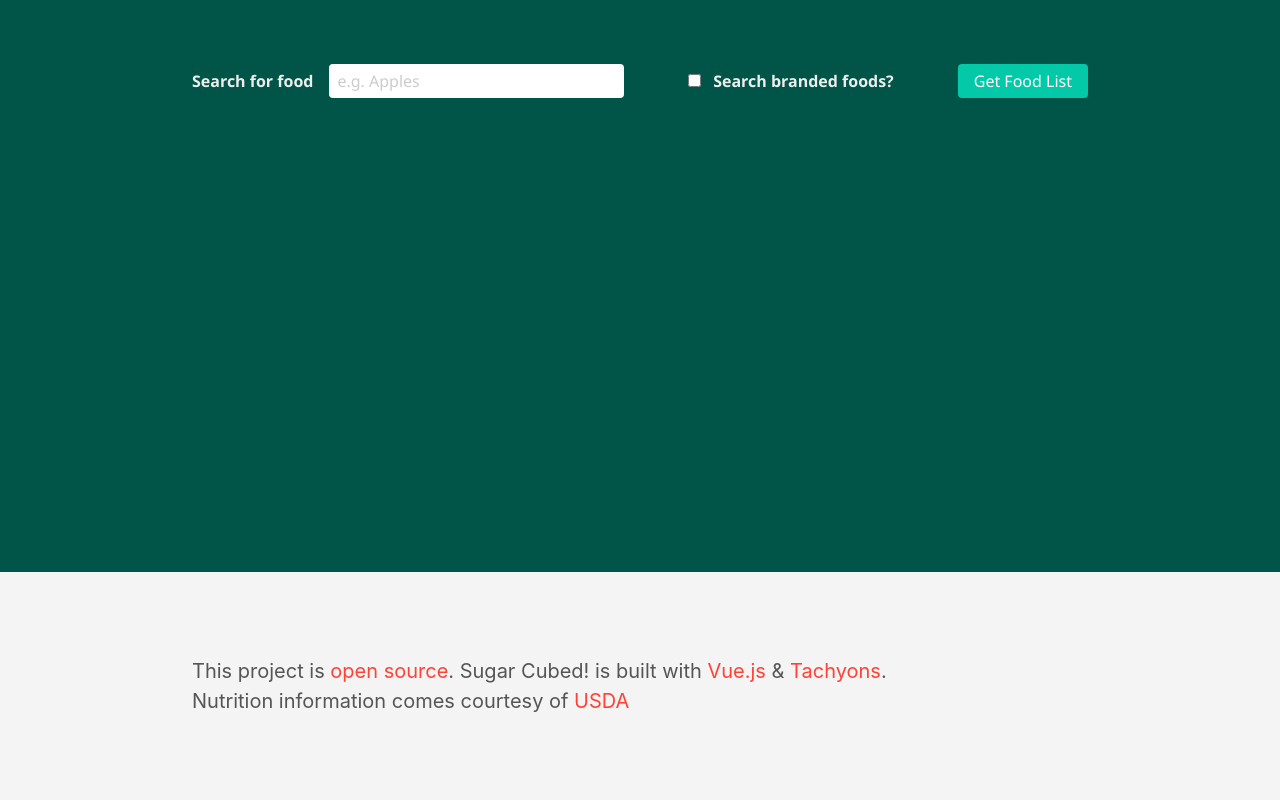
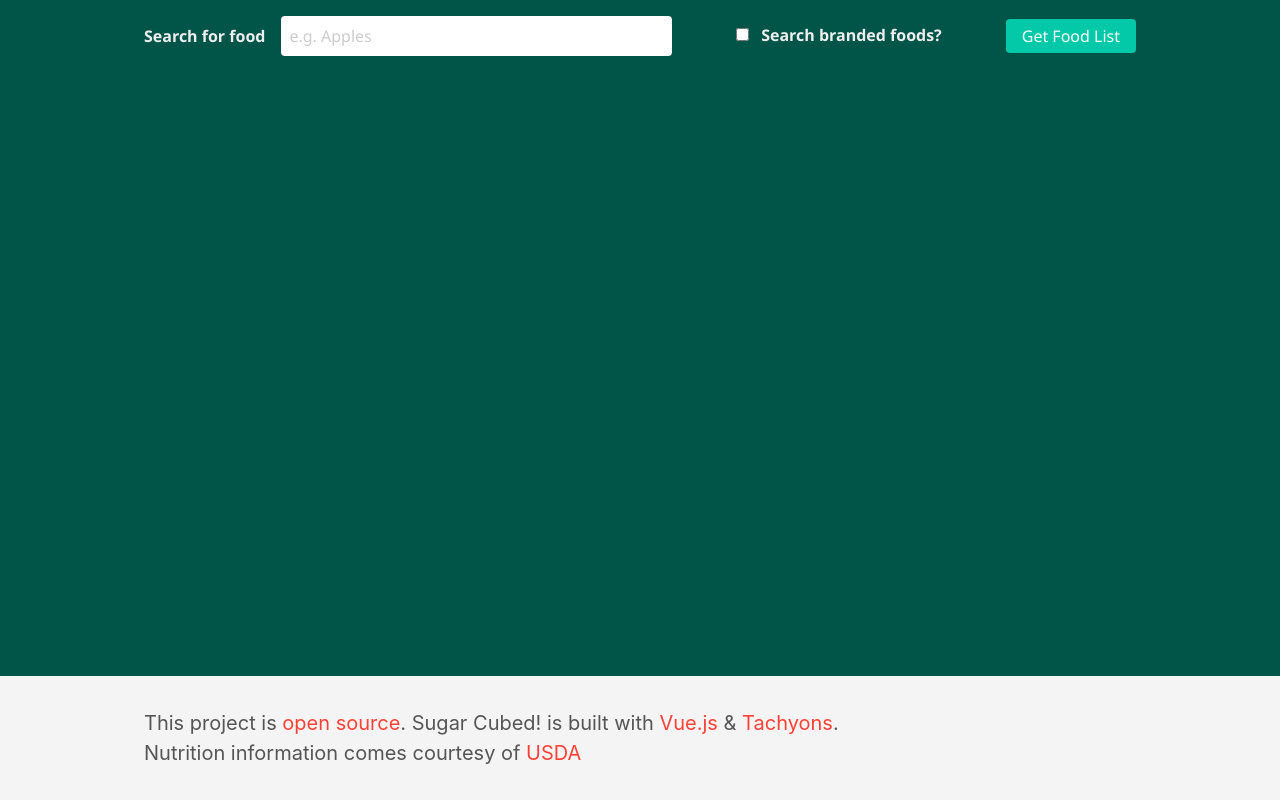
Before and after one commit to freemagee/sugar-cubed, a Vue app: page / in a window 1280 px wide. Built offline with nearby package versions, Linux system fonts and the light colour scheme; no server answers.

Commit message:
Parcel still not building app as expected

```diff
--- a/src/index.html
+++ b/src/index.html
@@ -11,8 +11,8 @@
   <div id="app"></div>
 
   <footer id="footer" class="bg-near-white">
-    <div class="mw8 center pa3 pa4-ns pa5-l">
-      <p class="sans-serif mid-gray f4 lh-copy">This project is <a href="https://github.com/freemagee/sugar-cubed/" class="link underline-hover red">open source</a>. Sugar Cubed! is built with <a href="https://vuejs.org/" class="link underline-hover red">Vue.js</a> &amp; <a href="http://tachyons.io" class="link underline-hover red">Tachyons</a>.<br />Nutrition information comes courtesy of <a href="https://www.ars.usda.gov/northeast-area/beltsville-md-bhnrc/beltsville-human-nutrition-research-center/nutrient-data-laboratory/" class="link underline-hover red">USDA</a></p>
+    <div class="w-100 mw8 center ph3 pv3 pv4-ns">
+      <p class="ma0 sans-serif mid-gray f5 f4-ns lh-copy">This project is <a href="https://github.com/freemagee/sugar-cubed/" class="link underline-hover red">open source</a>. Sugar Cubed! is built with <a href="https://vuejs.org/" class="link underline-hover red">Vue.js</a> &amp; <a href="http://tachyons.io" class="link underline-hover red">Tachyons</a>.<br />Nutrition information comes courtesy of <a href="https://www.ars.usda.gov/northeast-area/beltsville-md-bhnrc/beltsville-human-nutrition-research-center/nutrient-data-laboratory/" class="link underline-hover red">USDA</a></p>
     </div>
   </footer>
 
--- a/src/js/App.vue
+++ b/src/js/App.vue
@@ -1,31 +1,31 @@
 <template>
-  <div id="app" class="w-100 mw8 center" v-cloak>
+  <div v-cloak id="app" class="w-100 mw8 center pa3">
     <food-search
       :search-query="search.searchQuery"
       :search-branded="search.searchBranded"
       :loading="loading"
       @set-search-data="setSearchData"
-    ></food-search>
+    />
     <search-results
       :food-list="foodList"
       :selected-id="selectedRawData.id"
       @retrieve="getDataForSelected"
-    ></search-results>
+    />
     <nutrition-information
       :name="information.name"
       :nutrition="information.nutrition"
-    ></nutrition-information>
+    />
   </div>
 </template>
 
 <script>
-import appConfig from "../../Config/config";
+import appConfig from "../config/config";
 import FoodSearch from "./components/FoodSearch.vue";
 import SearchResults from "./components/SearchResults.vue";
 import NutritionInformation from "./components/NutritionInformation.vue";
 
 export default {
-  name: "app",
+  name: "App",
   components: {
     "food-search": FoodSearch,
     "search-results": SearchResults,
--- a/src/js/components/FoodSearch.vue
+++ b/src/js/components/FoodSearch.vue
@@ -1,46 +1,51 @@
 <template>
-  <section class="pa3 pa4-ns pa5-l">
-    <div id="search" class="flex-l flex-wrap-l items-center-l justify-center-l">
-
-      <div class="mb3 mb0-l mr5-l flex-l flex-auto-l items-center-l">
-        <label for="foodSearch" class="db segoe-ui light-gray b mb1 mb0-l mr3-l nowrap-l">Search for food</label>
+  <section id="search">
+    <div class="flex-l flex-wrap-l items-center-l justify-center-l">
+      <div class="mb1 mb3-m mb0-l mr5-l flex-l flex-auto-l items-center-l">
+        <label
+          for="foodSearch"
+          class="db segoe-ui light-gray b mb1 mb0-l mr3-l nowrap-l"
+        >
+          Search for food
+        </label>
         <input
+          id="foodSearch"
           v-model="query"
+          type="text"
+          class="dib input-reset input-focus segoe-ui lh-copy pa2 br2 bn w-100 w-75-m"
+          placeholder="e.g. Apples"
           @keyup.enter="submit"
-          type="text"
-          id="foodSearch"
-          class="dib input-reset input-focus segoe-ui pa2 bn br2 w-100 w-75-m"
-          placeholder="e.g. Apples"
         />
       </div>
 
-      <div class="mb3 mb0-l mr5-l">
+      <div class="mb1 mb3-m mb0-l mr5-l">
         <label for="brandedFoods" class="segoe-ui b light-gray">
           <input
+            id="brandedFoods"
             v-model="isChecked"
-            @click="setSearchBranded($event.target.checked)"
             type="checkbox"
-            id="brandedFoods"
             class="mr2"
+            @click="setSearchBranded($event.target.checked);"
           />
           Search branded foods?
         </label>
       </div>
 
       <button
-        :class="{ 'is-loading' : loading }"
-        @click="submit"
+        :class="{ 'is-loading': loading }"
         type="button"
         class="button-reset segoe-ui pv2 ph3 br2 bn bg-caribbean-green white pointer bg-animate hover-bg-near-black"
-      >Get Food List</button>
-
+        @click="submit"
+      >
+        Get Food List
+      </button>
     </div>
   </section>
 </template>
 
 <script>
 export default {
-  name: "food-search",
+  name: "FoodSearch",
   props: {
     searchQuery: {
       type: String,
--- a/src/js/components/NutritionInformation.vue
+++ b/src/js/components/NutritionInformation.vue
@@ -1,10 +1,25 @@
 <template>
   <section
     v-if="name !== ''"
-    class="pa3 pa4-ns ph5-l pv3-l"
+    id="foodInformation"
+    class="overflow-auto overflow-hidden-ns flex-ns"
   >
-    <div class="segoe-ui light-gray f3 lh-title mb3">{{ name }}</div>
-    <div class="flex flex-wrap">
+    <div class="mb2 mb0-ns fg0 fs1 fb-50">
+      <h3 class="mt0 mb3 segoe-ui normal f3 lh-title light-gray">{{ name }}</h3>
+      <p
+        v-if="nutrition.totalSugars === 0 || nutrition.totalSugars === '0.00'"
+        class="ma0 segoe-ui f4 lh-copy light-gray"
+      >
+        Sugar free!
+      </p>
+      <p v-else class="ma0 segoe-ui f4 lh-copy light-gray">
+        <strong>Measure: </strong>per 100 grams<br />
+        <strong>Grams of sugar: </strong>{{ nutrition.totalSugars }}<br />
+        <strong>Sugar cubes: </strong
+        >{{ nutrition.wholeCubes + nutrition.remainderCube * 1 }}
+      </p>
+    </div>
+    <div class="flex flex-wrap fg0 fs1 fb-50">
       <div
         v-for="(cube, cubeIndex) in nutrition.wholeCubes"
         :key="cubeIndex"
@@ -12,7 +27,7 @@
           height: nutrition.cubeSize + 'px',
           flex: '0 1 ' + nutrition.cubeSize + 'px'
         }"
-        :class="{ 'mr2' : cubeIndex !== nutrition.wholeCubes - 1 }"
+        :class="{ mr2: cubeIndex !== nutrition.wholeCubes - 1 }"
         class="mb2 bg-near-white ba b--black-30 b--dotted bw2"
       ></div>
       <div
@@ -21,25 +36,16 @@
           height: nutrition.cubeSize + 'px',
           flex: '0 1 ' + nutrition.remainderCubeWidth + 'px'
         }"
-        :class="{ 'ml2' : nutrition.wholeCubes != 0 }"
+        :class="{ ml2: nutrition.wholeCubes != 0 }"
         class="mb2 bg-near-white ba b--black-30 b--dotted bw2"
       ></div>
-    </div>
-
-    <div v-if="nutrition.totalSugars === 0 || nutrition.totalSugars === '0.00'">
-      <p class="segoe-ui light-gray f4">Sugar free!</p>
-    </div>
-
-    <div v-else>
-      <p class="segoe-ui light-gray f4"><strong>Sugar cubes:</strong> {{ nutrition.wholeCubes + (nutrition.remainderCube * 1) }}<br />
-      <strong>Grams of sugar:</strong> {{ nutrition.totalSugars }}</p>
     </div>
   </section>
 </template>
 
 <script>
 export default {
-  name: "nutrition-information",
+  name: "NutritionInformation",
   props: {
     name: {
       type: String,
--- a/src/js/components/SearchResults.vue
+++ b/src/js/components/SearchResults.vue
@@ -1,27 +1,29 @@
 <template>
-  <section v-if="foodList.length > 0" class="overflow-auto vh-25 mb4 ml2 ml4-ns ml5-l mr2 mr4-ns mr5-l">
-    <div id="searchResults" class="flex flex-column">
+  <section v-if="foodList.length > 0" id="searchResults">
+    <div class="flex flex-column">
       <button
         v-for="(food, foodIndex) in foodList"
         :value="food.name"
         :key="food.ndbno"
         :class="{
-          'dark-gray bg-white hover-bg-light-gray' : food.ndbno !== selectedId,
-          'white bg-caribbean-green' : food.ndbno === selectedId,
-          'bb' : foodIndex === foodList.length - 1,
-          'bb-0' : foodIndex !== foodList.length - 1
+          'dark-gray bg-white hover-bg-light-gray': food.ndbno !== selectedId,
+          'white bg-caribbean-green': food.ndbno === selectedId,
+          bb: foodIndex === foodList.length - 1,
+          'bb-0': foodIndex !== foodList.length - 1
         }"
-        @click="selectFood(food)"
         class="button-reset flex-auto tl segoe-ui pv2 ph3 bl bt br b--black-10 pointer bg-animate"
         type="button"
-      >{{ food.name }}</button>
+        @click="selectFood(food);"
+      >
+        {{ food.name }}
+      </button>
     </div>
   </section>
 </template>
 
 <script>
 export default {
-  name: "search-results",
+  name: "SearchResults",
   props: {
     foodList: {
       type: Array,
@@ -29,7 +31,7 @@ export default {
     },
     selectedId: {
       type: String,
-      required: false
+      required: true
     }
   },
   methods: {
--- a/src/scss/style.scss
+++ b/src/scss/style.scss
@@ -1,5 +1,4 @@
-/* General
-*******************************************************************************/
+/* General */
 
 ::-webkit-input-placeholder { /* Chrome/Opera/Safari */
   color: #ccc;
@@ -21,8 +20,11 @@
   color: #ccc;
 }
 
-/* Sticky Footer
-*******************************************************************************/
+button:focus {
+  outline: 0;
+}
+
+/* Grid layout */
 
 html,
 body {
@@ -30,20 +32,38 @@ body {
 }
 
 body {
-  display: flex;
-  flex-direction: column;
+  display: grid;
+  min-height: 100%;
+  grid-template-rows: 1fr auto;
 }
 
 #app {
-  flex: 1 0 auto;
+  display: grid;
+  grid-template-columns: auto;
+  grid-template-rows: 1fr auto auto;
+  grid-template-areas:
+    "search"
+    "results"
+    "information";
+  grid-gap: 1rem;
+  overflow: hidden;
+  padding-bottom: 1rem;
 }
 
-#footer {
-  flex-shrink: 0;
+#search {
+  grid-area: search;
 }
 
-/* App custom
-*******************************************************************************/
+#searchResults {
+  grid-area: results;
+  overflow: auto;
+}
+
+#foodInformation {
+  grid-area: information;
+}
+
+/* App custom */
 
 [v-cloak] > * {
   display: none;
@@ -74,14 +94,12 @@ body {
   from {
     transform: rotate(0deg);
   }
-
   to {
     transform: rotate(359deg);
   }
 }
 
-/* Tachyons Extended
-*******************************************************************************/
+/* Tachyons Extended - New classes written in a Tachyons style */
 
 .bg-caribbean-green {
   background-color: #03c9a9;
@@ -99,3 +117,31 @@ body {
   outline: 0;
   box-shadow: 0 0 4px 2px #0bfbd5;
 }
+
+.fg0 {
+  flex-grow: 0;
+}
+
+.fg1 {
+  flex-grow: 1;
+}
+
+.fs0 {
+  flex-shrink: 0;
+}
+
+.fs1 {
+  flex-shrink: 1;
+}
+
+.fb-25 {
+  flex-basis: 25%;
+}
+
+.fb-50 {
+  flex-basis: 50%;
+}
+
+.fb-75 {
+  flex-basis: 75%;
+}
```
Also changed, not shown: .eslintrc.js, src/config/config.js (renamed from config/config.js).
